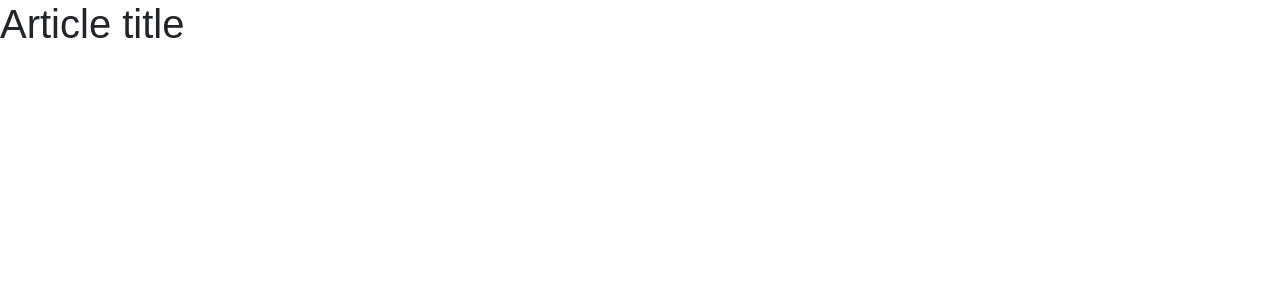
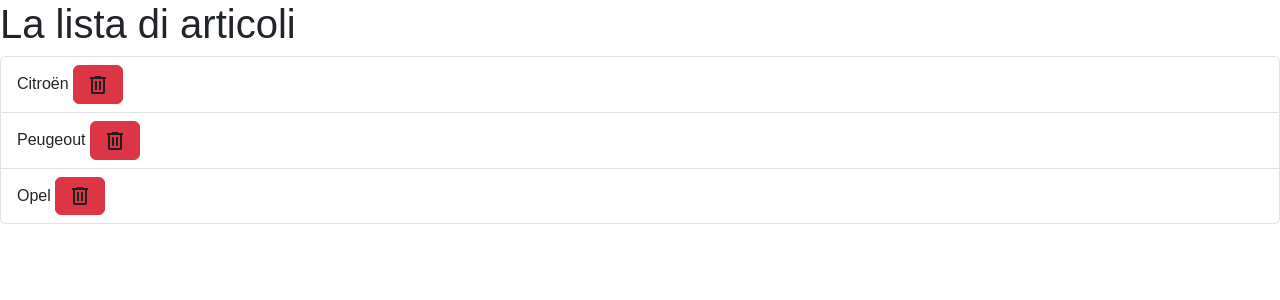
Before and after one commit to AlexandruMunteanu89/react-form, a React (Vite) app: page / in a window 1280 px wide. Shown: the top 300 px of the page. Built offline with nearby package versions, Linux system fonts and the light colour scheme; a web font is replaced by a local one.

Commit message:
Creato ul con la lista iniziale, piu il bottone remove

```diff
--- a/src/components/Articles.jsx
+++ b/src/components/Articles.jsx
@@ -1,7 +1,28 @@
+import { use, useState } from 'react'
+
 function Articles() {
+    const listaIniziale = [
+        "Citroën",
+        "Peugeout",
+        "Opel"
+    ]
+    const [tasks, setTasks] = useState(listaIniziale)
+    const [newTask, setNewTask] = useState("")
+    //console.log(newTask);
+
   return (
     <>
-        <h1>Article title</h1>
+        <div>
+            <h1>La lista di articoli</h1>
+            <div>
+                <ul className="list-group">
+                    {tasks.map((task, i) => (
+                    <li className="list-group-item" key={`${i}-task`}>{task} <button className='btn btn-danger'><svg xmlns="http://www.w3.org/2000/svg" height="24px" viewBox="0 -960 960 960" width="24px" fill="#1f1f1f"><path d="M280-120q-33 0-56.5-23.5T200-200v-520h-40v-80h200v-40h240v40h200v80h-40v520q0 33-23.5 56.5T680-120H280Zm400-600H280v520h400v-520ZM360-280h80v-360h-80v360Zm160 0h80v-360h-80v360ZM280-720v520-520Z"/></svg></button></li>
+                    ))}
+                </ul>
+
+            </div>
+        </div>
     </>
   )
 }
```
